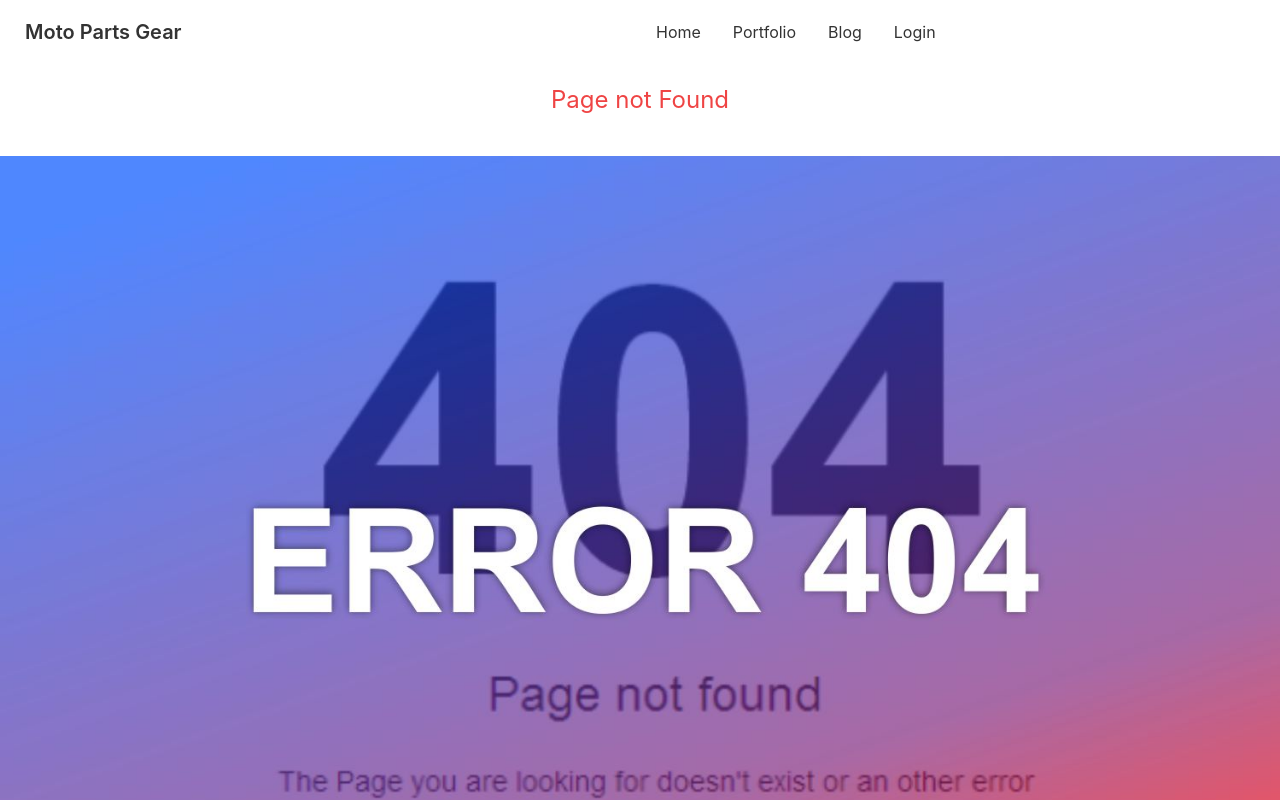
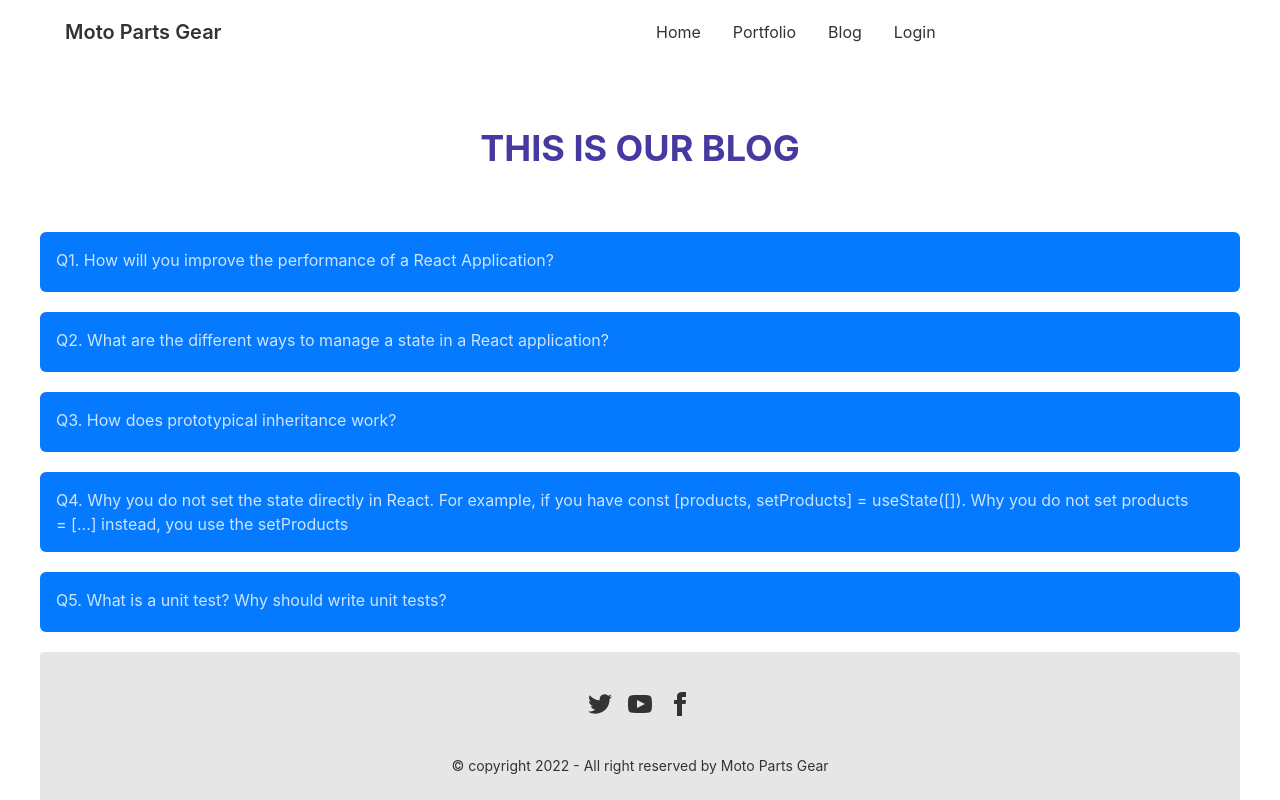
Before and after one commit to jakir10/manufacturer-website-client-side, a React (Create React App) app: page /blog in a window 1280 px wide. Before the commit this address had no page. Shown: the top 800 px of the page. Built offline with nearby package versions, Linux system fonts and the light colour scheme.

Commit message:
Blog section added

```diff
--- a/src/App.js
+++ b/src/App.js
@@ -5,14 +5,16 @@ import Home from './Pages/Home/Home';
 import Login from './Pages/Login/Login';
 import Portfolio from './Pages/Home/Portfolio';
 import NotFound from './Pages/Shared/NotFound';
+import Blog from './Pages/Home/Blog';
 
 function App() {
   return (
-    <div>
+    <div className='px-10'>
       <Navbar></Navbar>
       <Routes>
         <Route path="/" element={<Home />} />
         <Route path="portfolio" element={<Portfolio />} />
+        <Route path="blog" element={<Blog />} />
         <Route path="login" element={<Login />} />
         <Route path='*' element={<NotFound />}></Route>
       </Routes>
--- /dev/null
+++ b/src/Pages/Home/Blog.js
@@ -0,0 +1,65 @@
+import React from 'react';
+import Footer from '../Shared/Footer';
+
+const Blog = () => {
+    return (
+        <section>
+            <div className='text-center text-secondary font-bold uppercase text-4xl mt-18 my-16'>
+                <h2>This is Our Blog</h2>
+            </div>
+            <div className="collapse rounded-md my-5">
+                <input type="checkbox" className="peer" />
+                <div className="collapse-title bg-primary text-primary-content peer-checked:bg-secondary peer-checked:text-secondary-content">
+                    Q1. How will you improve the performance of a React Application?
+                </div>
+                <div className="collapse-content bg-primary text-primary-content peer-checked:bg-secondary peer-checked:text-secondary-content">
+                    <p>An easy solution to the performance issue would be to pass only the relevant value to Main instead of the style object. Main will no longer re-render because its only prop is always paddingTop={350} .</p>
+                </div>
+            </div>
+            <div className="collapse rounded-md my-5">
+                <input type="checkbox" className="peer" />
+                <div className="collapse-title bg-primary text-primary-content peer-checked:bg-secondary peer-checked:text-secondary-content">
+                    Q2. What are the different ways to manage a state in a React application?
+                </div>
+                <div className="collapse-content bg-primary text-primary-content peer-checked:bg-secondary peer-checked:text-secondary-content">
+                    <p>React uses an observable object as the state that observes what changes are made to the state and helps the component behave accordingly. For example, if we update the state of any component like the following the webpage will not re-render itself because React State will not be able to detect the changes made.</p>
+                </div>
+            </div>
+            <div className="collapse rounded-md my-5">
+                <input type="checkbox" className="peer" />
+                <div className="collapse-title bg-primary text-primary-content peer-checked:bg-secondary peer-checked:text-secondary-content">
+                    Q3. How does prototypical inheritance work?
+                </div>
+                <div className="collapse-content bg-primary text-primary-content peer-checked:bg-secondary peer-checked:text-secondary-content">
+                    <p>Prototype-based programming is a style of object-oriented programming in which behaviour reuse or known as inheritance is performed via a process of reusing existing objects that serve as prototypes. This model can also be known as prototypal, prototype-oriented, classless, or instance-based programming.</p>
+                </div>
+            </div>
+            <div className="collapse rounded-md my-5">
+                <input type="checkbox" className="peer" />
+                <div className="collapse-title bg-primary text-primary-content peer-checked:bg-secondary peer-checked:text-secondary-content">
+                    Q4. Why you do not set the state directly in React. For example, if you have const [products, setProducts] = useState([]). Why you do not set products = [...] instead, you use the setProducts
+                </div>
+                <div className="collapse-content bg-primary text-primary-content peer-checked:bg-secondary peer-checked:text-secondary-content">
+                    <p>We should not update the state directly because of the following reasons:
+
+                        If we update it directly, calling the setState() afterward may just replace the update we made.
+                        When we directly update the state, it does not change this.state immediately. Instead, it creates a pending state transition, and accessing it after calling this method will only return the present value.
+                        We will lose control of the state across all components.
+                    </p>
+                </div>
+            </div>
+            <div className="collapse rounded-md my-5">
+                <input type="checkbox" className="peer" />
+                <div className="collapse-title bg-primary text-primary-content peer-checked:bg-secondary peer-checked:text-secondary-content">
+                    Q5. What is a unit test? Why should write unit tests?
+                </div>
+                <div className="collapse-content bg-primary text-primary-content peer-checked:bg-secondary peer-checked:text-secondary-content">
+                    <p>Unit testing is a software development process in which the smallest testable parts of an application, called units, are individually and independently scrutinized for proper operation. This testing methodology is done during the development process by the software developers and sometimes QA staff.</p>
+                </div>
+            </div>
+            <div><Footer></Footer></div>
+        </section >
+    );
+};
+
+export default Blog;
--- a/src/Pages/Home/Home.js
+++ b/src/Pages/Home/Home.js
@@ -6,7 +6,7 @@ import Tools from './Tools';
 
 const Home = () => {
     return (
-        <div className='px-10'>
+        <div className=''>
             <Banner></Banner>
             <Tools></Tools>
             <Reviews></Reviews>
```
Also changed, not shown: src/assets/NotFound.png (deleted).
